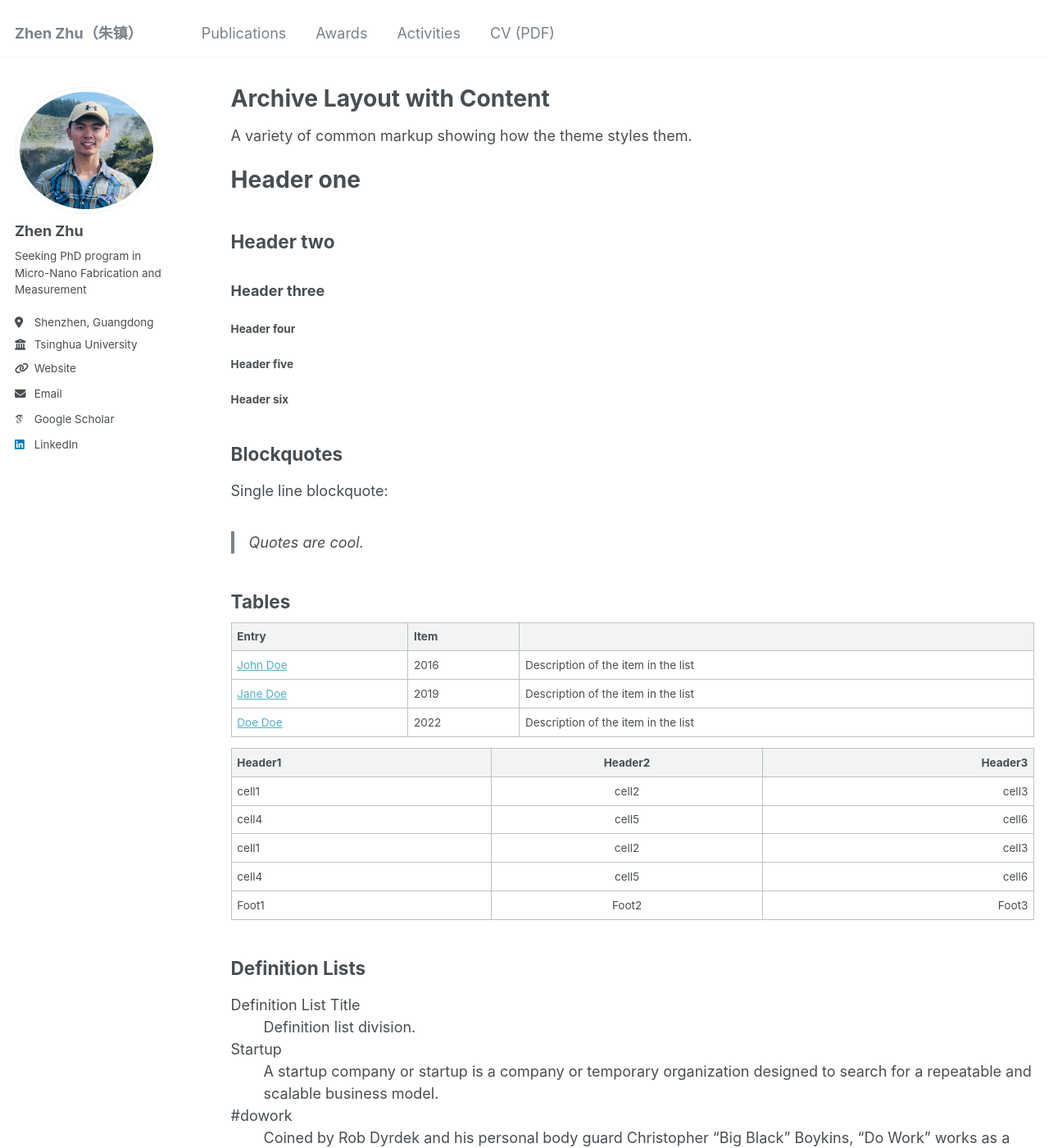
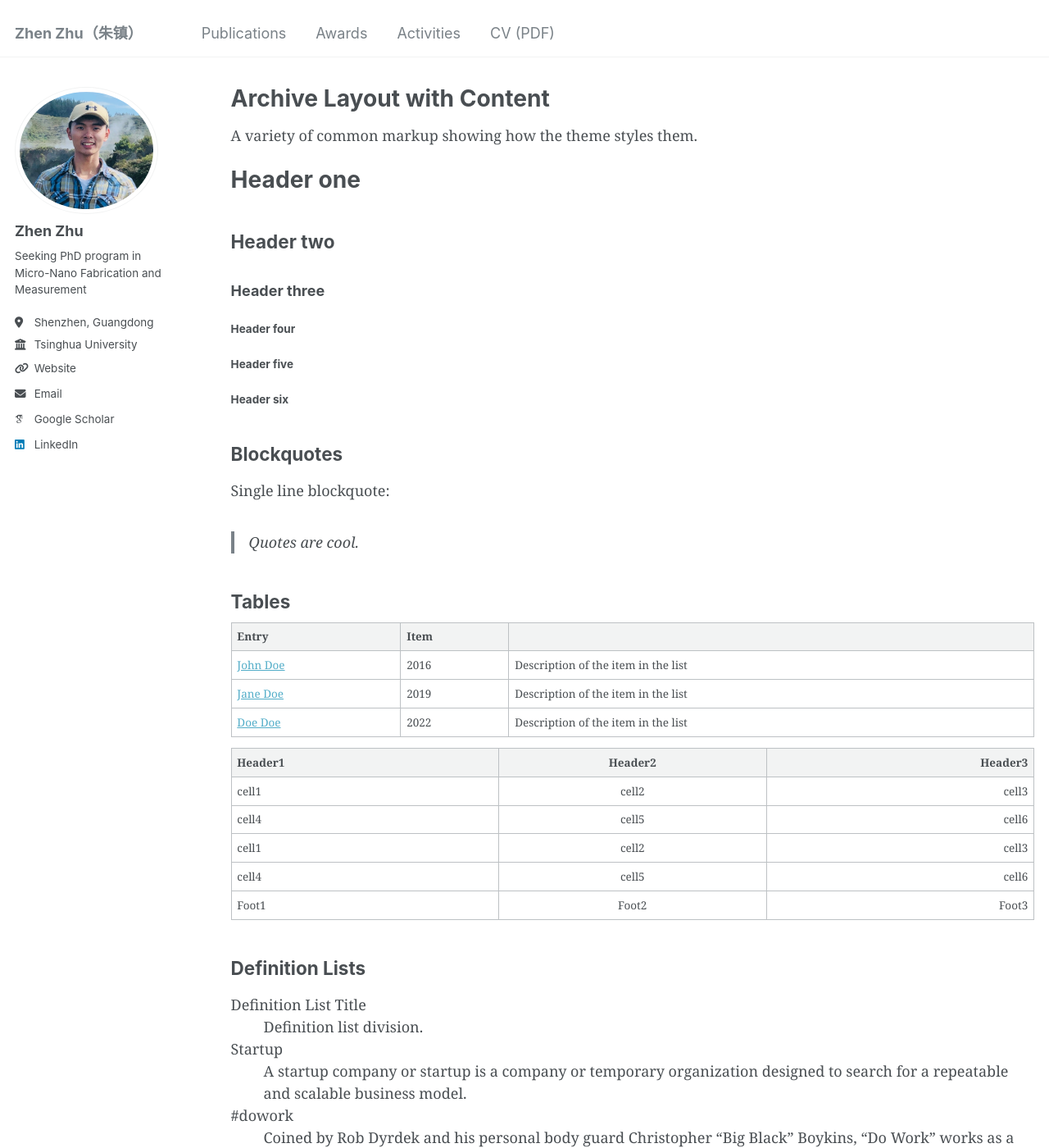
Before and after one commit to zhenzhuzz/zhenzhuzz.github.io, a Jekyll site: the page built from _pages/archive-layout-with-content.md, in a window 1280 px wide and 1400 px high. Shown: the whole window at 82% size. Built offline with Jekyll 4.4.1, drawn with Linux system fonts in a browser that asks for light colours; some web fonts are replaced.

Commit message:
Update _variables.scss

```diff
--- a/_sass/_variables.scss
+++ b/_sass/_variables.scss
@@ -28,7 +28,8 @@ $bodoni                     : "Bodoni MT", serif;
 $calisto                    : "Calisto MT", serif;
 $garamond                   : Garamond, serif;
 
-$global-font-family         : $sans-serif;
+// $global-font-family         : $sans-serif;
+$global-font-family         : $serif;
 $header-font-family         : $sans-serif;
 $caption-font-family        : $serif;
 
```
